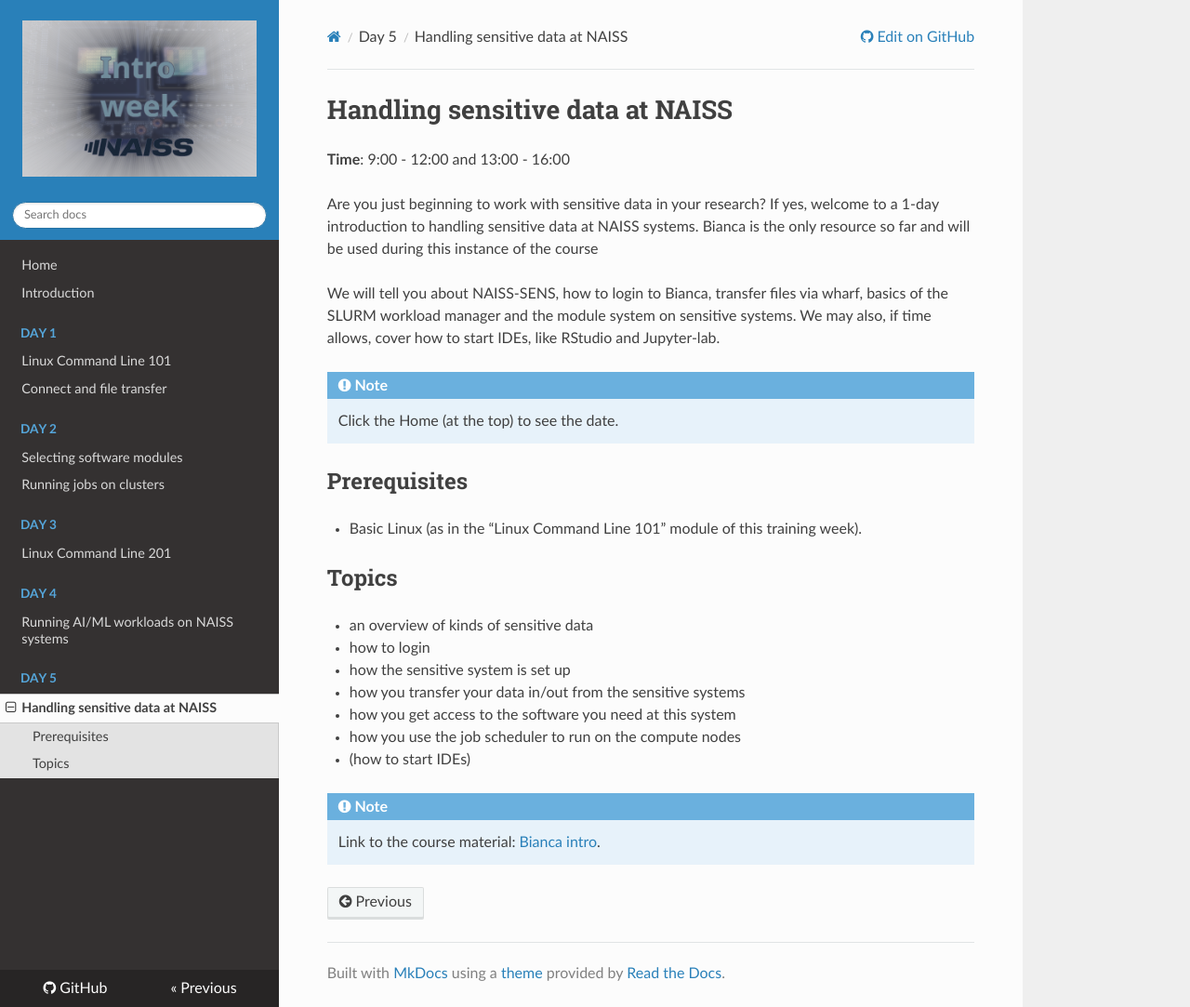
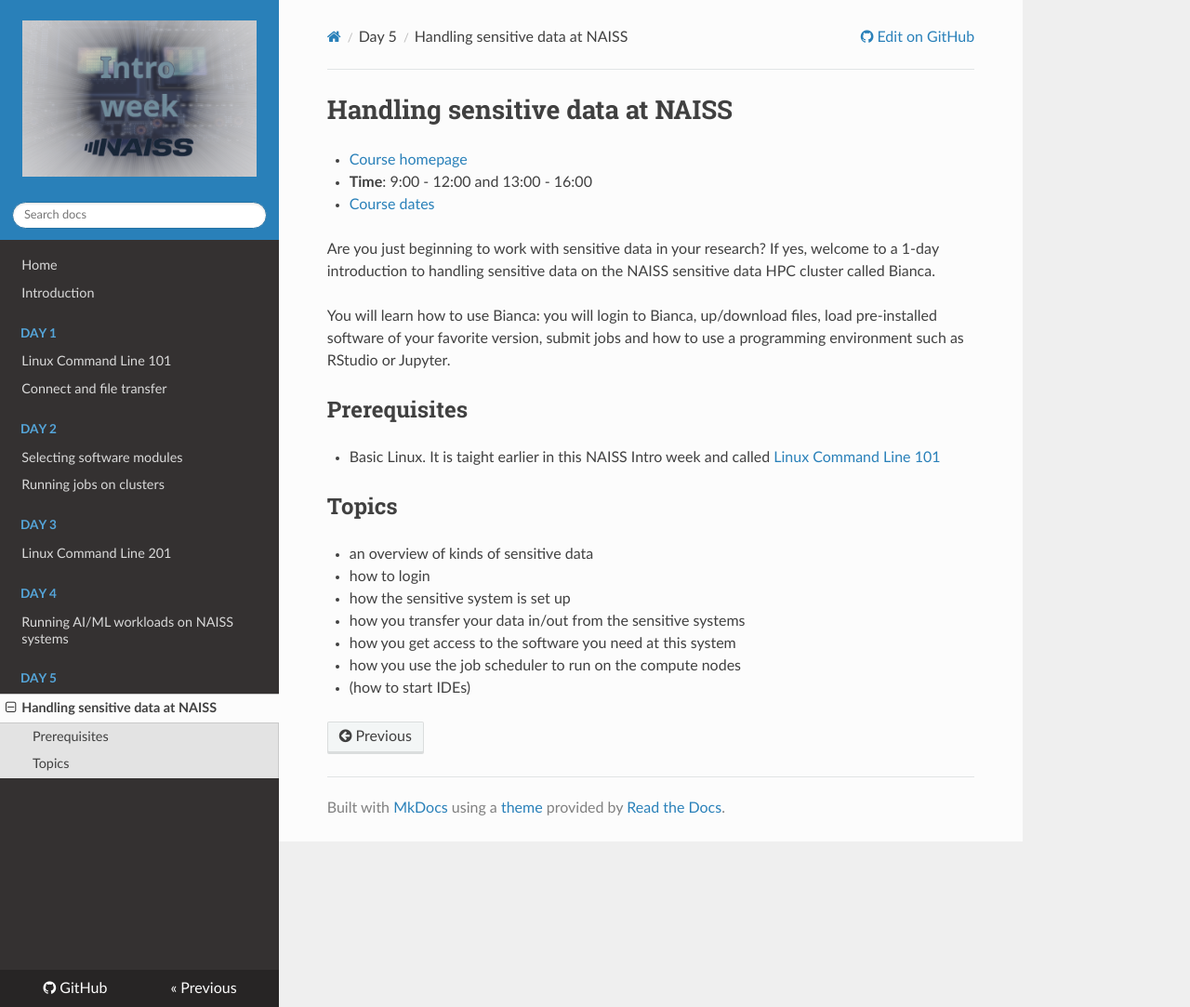
Before and after one commit to NAISS-Training/NAISS-intro-week, an MkDocs documentation site: the page built from docs/sensitive.md, in a window 1280 px wide and 1083 px high. Shown: the whole window at 93% size. Built offline with MkDocs 1.6.1, drawn with Linux system fonts in a browser that asks for light colours; nearby versions of some CDN libraries.

Commit message:
Simplify, more links

```diff
--- a/docs/sensitive.md
+++ b/docs/sensitive.md
@@ -1,18 +1,23 @@
 # Handling sensitive data at NAISS
 
-**Time**: 9:00 - 12:00 and 13:00 - 16:00
+- [Course homepage](uppmax.github.io/bianca_workshops/beginner/intro/)
+- **Time**: 9:00 - 12:00 and 13:00 - 16:00
+- [Course dates](https://uppmax.github.io/bianca_workshops/beginner/course_dates/)
 
-Are you just beginning to work with sensitive data in your research? If yes, welcome to a 1-day introduction to handling sensitive data at NAISS systems. Bianca is the only resource so far and will be used during this instance of the course
+Are you just beginning to work with sensitive data in your research?
+If yes, welcome to a 1-day introduction to handling sensitive data
+on the NAISS sensitive data HPC cluster called Bianca.
 
-We will tell you about NAISS-SENS, how to login to Bianca, transfer files via wharf, basics of the SLURM workload manager and the module system on sensitive systems. We may also, if time allows, cover how to start IDEs, like RStudio and Jupyter-lab.
-
-!!! note
-
-    Click the Home (at the top) to see the date.
+You will learn how to use Bianca:
+you will login to Bianca, up/download files, load pre-installed software
+of your favorite version, submit jobs and how to use a programming
+environment such as RStudio or Jupyter.
 
 ## Prerequisites
 
-- Basic Linux (as in the "Linux Command Line 101" module of this training week).
+- Basic Linux. It is taight earlier in this NAISS Intro week and called
+  [Linux Command Line 101](https://naiss-training.github.io/NAISS-intro-week/LCL101/)
+
 ## Topics
 
 - an overview of kinds of sensitive data
@@ -22,7 +27,3 @@
 - how you get access to the software you need at this system
 - how you use the job scheduler to run on the compute nodes
 - (how to start IDEs)
-
-!!! note
-
-    Link to the course material: <a href="https://uppmax.github.io/bianca_workshops/beginner/intro/" target="_blank">Bianca intro</a>.
```
